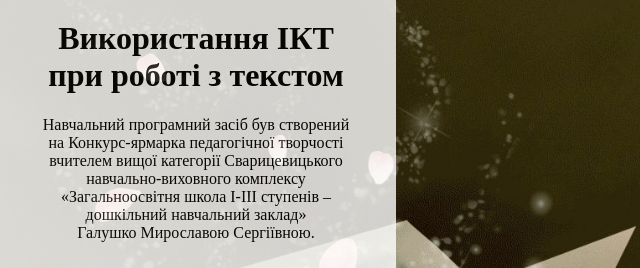
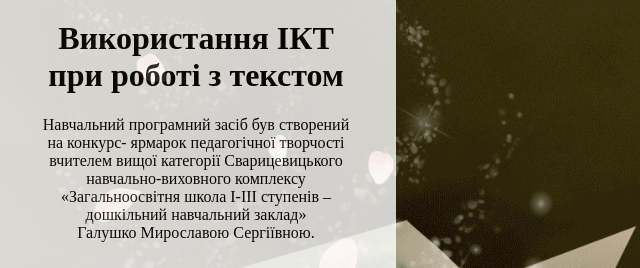
Before and after one commit to myroslavahalushko/read-and-listen, a plain HTML site: page index.html in a window 1280 px wide. Shown: the part 171-439 px from the top of the page, 444-1084 px from the left. Drawn offline with Linux system fonts and the light colour scheme.

Commit message:
Update index.html

```diff
--- a/index.html
+++ b/index.html
@@ -17,7 +17,7 @@
             <div class="h_content">
                 <h1 class = "h_title">Використання ІКТ при роботі з текстом</h1>
                 <p class="h_welcome">
-                    Навчальний програмний засіб був створений на Конкурс-ярмарка педагогічної творчості вчителем вищої категорії
+                    Навчальний програмний засіб був створений на конкурс- ярмарок педагогічної творчості вчителем вищої категорії
                     Сварицевицького навчально-виховного комплексу «Загальноосвітня школа І-ІІІ ступенів –
                     дошкільний навчальний заклад» </br>  Галушко Мирославою Сергіївною.</p>
                 <a href = "list.html" class = "h_button">Зразки текстів</a>
```
